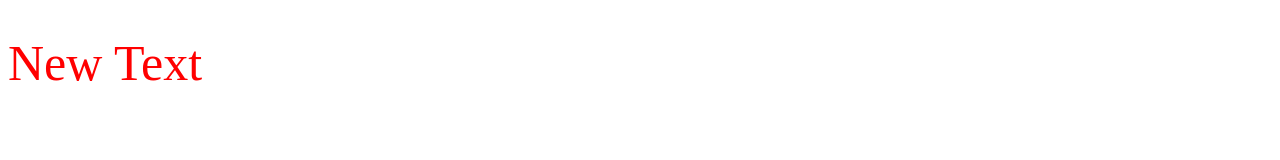
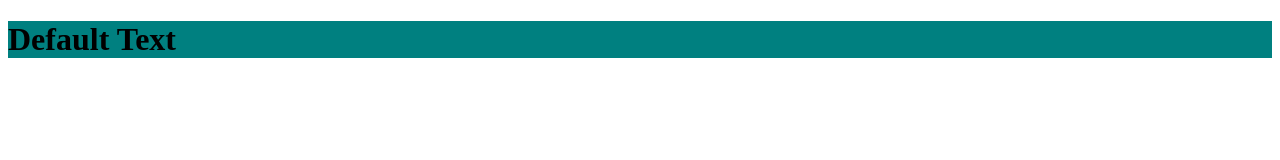
Before and after one commit to mishelshaji/Web-Basics, a plain HTML site: page index.html in a window 1280 px wide. Drawn offline with Linux system fonts and the light colour scheme.

Commit message:
Getting parent element

```diff
--- a/assets/scripts/main.js
+++ b/assets/scripts/main.js
@@ -1,6 +1,4 @@
 var tag = document.getElementById('main');
-tag.innerText = "New Text";
-tag.style.color = "red";
-tag.style.fontSize = '50px';
-tag.style.fontWeight = 'normal';
+console.log(tag.parentElement);
+tag.parentElement.style.backgroundColor = 'teal';
 // console.log(tag.innerText);
--- a/index.html
+++ b/index.html
@@ -7,7 +7,9 @@
     <title>Document</title>
 </head>
 <body>
-    <h1 id="main" style=>Default Text</h1>
+    <div>
+        <h1 id="main" style=>Default Text</h1>
+    </div>
     <script src="assets/scripts/main.js"></script>
 </body>
 </html>
```
